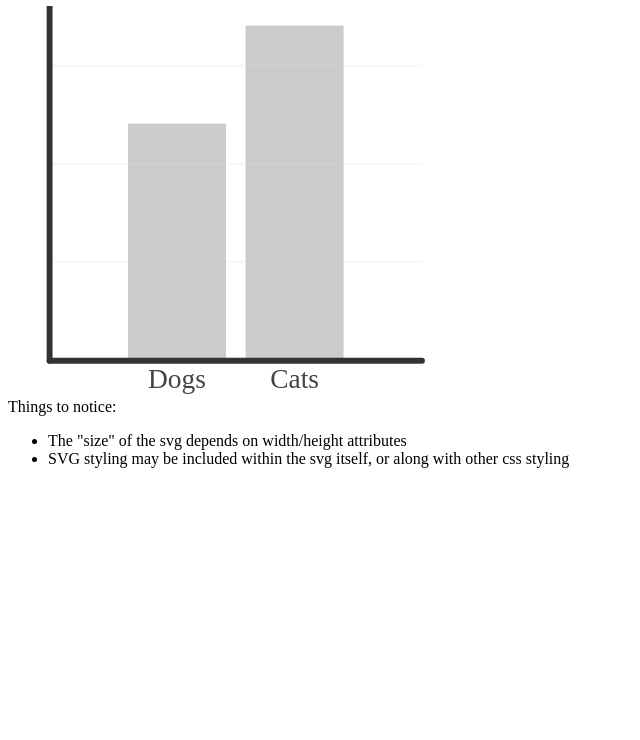
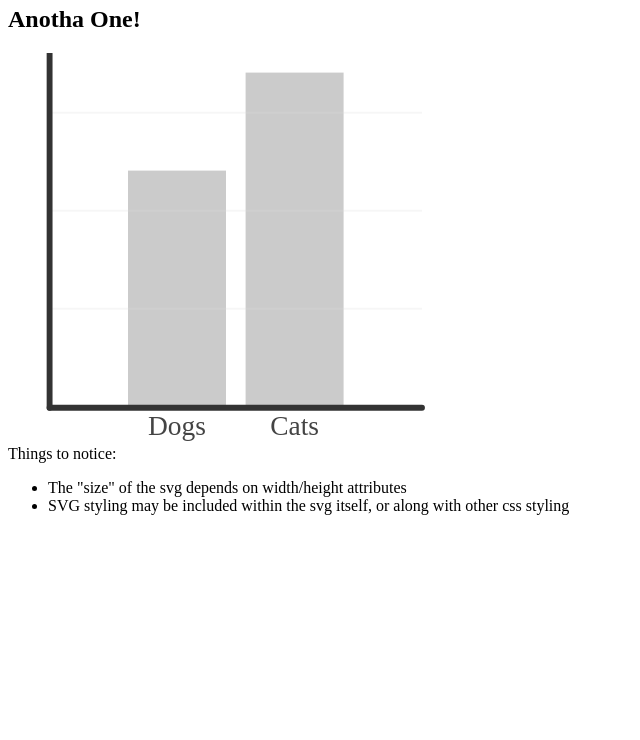
Before and after one commit to AGmoney1/MySVGBasics, a plain HTML site: page index.html in a window 1280 px wide. Shown: the part 60-800 px from the top of the page, without its empty margins (0-640 px from the left). Drawn offline with Linux system fonts and the light colour scheme.

Commit message:
updated index (added Anotha One!)

```diff
--- a/index.html
+++ b/index.html
@@ -5,6 +5,7 @@
 </head>
 <body>
   <h1>SVG Basics - AGmoney1</h1>
+  <h2>Anotha One!</h2>
 
   <svg xmlns="http://www.w3.org/2000/svg" viewBox="0 0 300 200" width="50%" height="50%">
     <rect class="bar" x="50" y="60" width="50" height="120"/>
```
